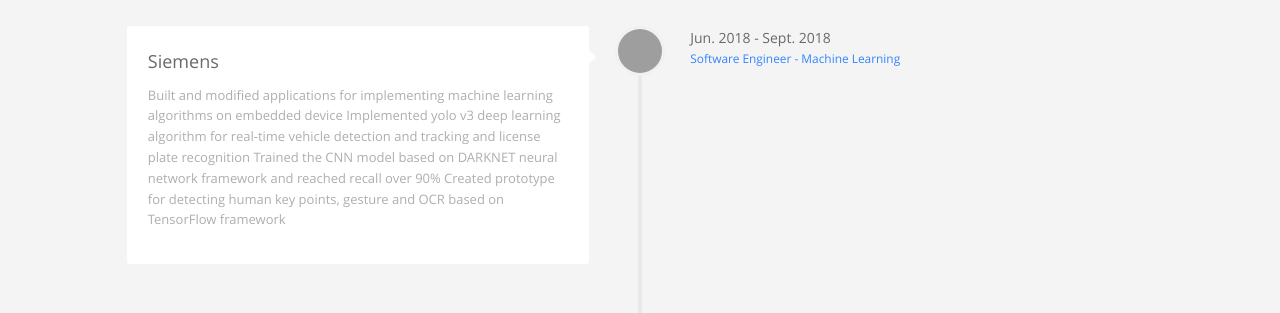
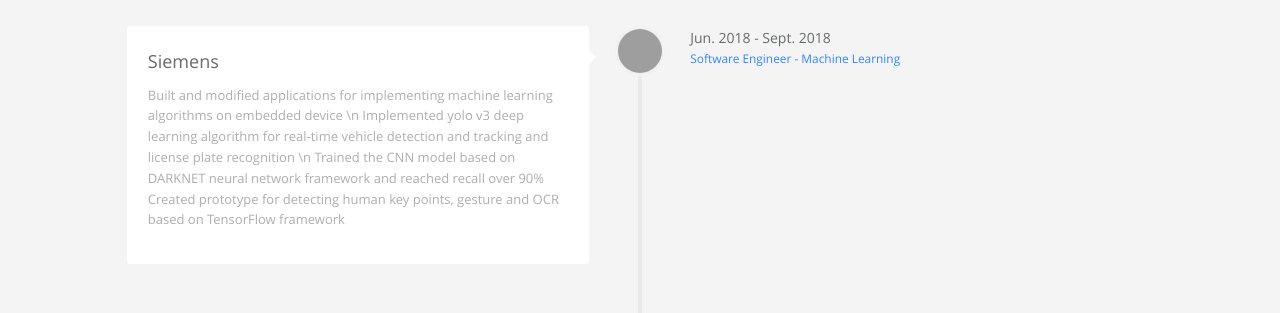
Before and after one commit to abx67/felixyoung, a Jekyll site: the page built from index.html, in a window 1280 px wide and 900 px high, scrolled down 876 px. Shown: the part 174-487 px from the top of the window. Built offline with Jekyll 4.4.1, drawn with Linux system fonts in a browser that asks for light colours; grey boxes are pictures that could not be loaded.

```diff
--- a/_data/index/careers.yml
+++ b/_data/index/careers.yml
@@ -5,8 +5,8 @@
     i18n: company_a
   desc:
     detail: |+
-            Built and modified applications for implementing machine learning algorithms on embedded device
-            Implemented yolo v3 deep learning algorithm for real-time vehicle detection and tracking and license plate recognition
+            Built and modified applications for implementing machine learning algorithms on embedded device \n
+            Implemented yolo v3 deep learning algorithm for real-time vehicle detection and tracking and license plate recognition \n
             Trained the CNN model based on DARKNET neural network framework and reached recall over 90%
             Created prototype for detecting human key points, gesture and OCR based on TensorFlow framework
 
```
